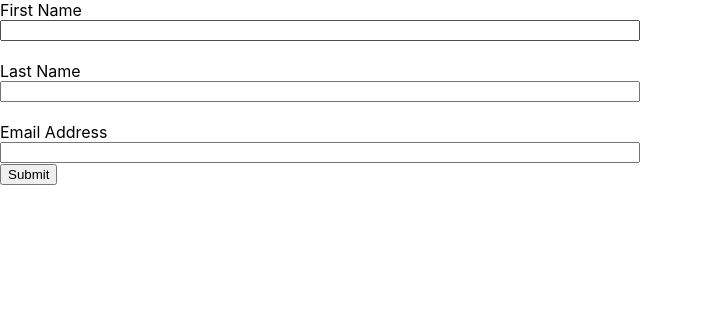
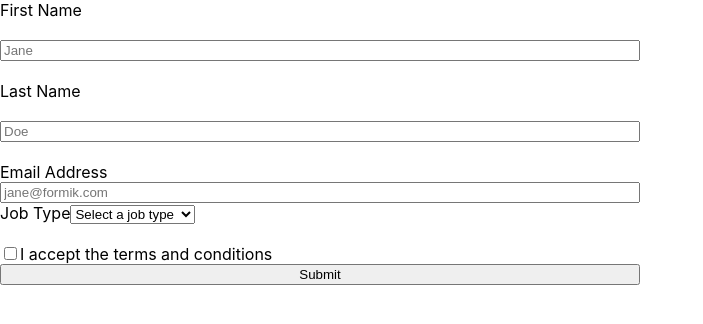
Before and after one commit to efeeney26/test-react, a React (Create React App) app: page / in a window 1280 px wide. Shown: the top 324 px of the page, without its empty margins (0-703 px from the left). Built offline with nearby package versions, Linux system fonts and the light colour scheme.

Commit message:
formik[1]

```diff
--- /dev/null
+++ b/src/components/Checkbox/Checkbox.jsx
@@ -0,0 +1,31 @@
+import React from 'react'
+import PropTypes from 'prop-types'
+import { useField } from 'formik'
+
+const Checkbox = ({ children, ...props }) => {
+    const [field, meta] = useField({ ...props, type: 'checkbox' })
+    return (
+        <div>
+            <label>
+                <input type="checkbox"
+                    {...field}
+                    {...props}
+                />
+                {children}
+            </label>
+            {meta.touched && meta.error ? (
+                <div className="error">{meta.error}</div>
+            ) : null}
+        </div>
+    )
+}
+
+Checkbox.propTypes = {
+    children: PropTypes.node
+}
+
+Checkbox.defaultProps = {
+    children: null
+}
+
+export default Checkbox
--- /dev/null
+++ b/src/components/Select/Select.jsx
@@ -0,0 +1,33 @@
+import React from 'react'
+import PropTypes from 'prop-types'
+import { useField } from 'formik'
+
+const Select = ({ label, ...restProps }) => {
+    const [field, meta] = useField(restProps)
+    return (
+        <div>
+            <label htmlFor={restProps.id || restProps.name}>{label}</label>
+            <select {...field}
+                {...restProps}
+            />
+            {meta.touched && meta.error ? (
+                <div className="error">{meta.error}</div>
+            ) : null}
+        </div>
+    )
+}
+
+Select.propTypes = {
+    label: PropTypes.string,
+    restProps: PropTypes.shape({
+        id: PropTypes.string,
+        name: PropTypes.string
+    })
+}
+
+Select.defaultProps = {
+    label: '',
+    children: null
+}
+
+export default Select
--- a/src/components/SignupForm/SignupForm.jsx
+++ b/src/components/SignupForm/SignupForm.jsx
@@ -1,6 +1,10 @@
 import React from 'react'
-import { useFormik } from 'formik'
+import { useFormik, Form, Formik } from 'formik'
 import * as Yup from 'yup'
+
+import TextInput from '../TextInput/TextInput'
+import Checkbox from '../Checkbox/Checkbox'
+import Select from '../Select/Select'
 
 import style from './SignupForm.module.css'
 
@@ -35,73 +39,76 @@ const scheme = Yup.object({
         .max(20, 'Must be 20 characters or less')
         .required('Required'),
     email: Yup.string().email('Invalid email address').required('Required'),
+    acceptedTerms: Yup.boolean()
+        .required('Required')
+        .oneOf([true], 'You must accept the terms and conditions.'),
+    jobType: Yup.string()
+        .oneOf(
+            ['designer', 'development', 'product', 'other'],
+            'Invalid Job Type'
+        )
+        .required('Required')
 })
 
 const SignupForm = (props) => {
-    const formik = useFormik({
-        initialValues: {
-            firstName: '',
-            lastName: '',
-            email: '',
-        },
-        validationSchema: scheme,
-        onSubmit: values => {
-            console.log(JSON.stringify(values, null, 2))
-        },
-    })
-
     return (
-        <form
-            onSubmit={formik.handleSubmit}
-            className={style.form}
+        <Formik
+            initialValues={{
+                firstName: '',
+                lastName: '',
+                email: '',
+                acceptedTerms: false, // added for our checkbox
+                jobType: '', // added for our select
+            }}
+            validationSchema={scheme}
+            onSubmit={(values, { setSubmitting }) => {
+                setTimeout(() => {
+                    alert(JSON.stringify(values, null, 2))
+                    setSubmitting(false)
+                }, 400)
+            }}
         >
-            <div
-                className={style.field}
+            <Form
+                className={style.form}
             >
-                <label htmlFor="firstName">First Name</label>
-                <input
-                    id="firstName"
+                <TextInput
+                    label="First Name"
                     name="firstName"
                     type="text"
-                    onChange={formik.handleChange}
-                    onBlur={formik.handleBlur}
-                    value={formik.values.firstName}
+                    placeholder="Jane"
                 />
-                {formik.touched.firstName && formik.errors.firstName ? <div style={{ color: 'red' }}>{formik.errors.firstName}</div> : null}
-            </div>
 
-            <div
-                className={style.field}
-            >
-                <label htmlFor="lastName">Last Name</label>
-                <input
-                    id="lastName"
+                <TextInput
+                    label="Last Name"
                     name="lastName"
                     type="text"
-                    onChange={formik.handleChange}
-                    onBlur={formik.handleBlur}
-                    value={formik.values.lastName}
+                    placeholder="Doe"
                 />
-                {formik.touched.lastName && formik.errors.lastName ? <div style={{ color: 'red' }}>{formik.errors.lastName}</div> : null}
-            </div>
 
-            <div
-                className={style.field}
-            >
-                <label htmlFor="email">Email Address</label>
-                <input
-                    id="email"
+                <TextInput
+                    label="Email Address"
                     name="email"
                     type="email"
-                    onChange={formik.handleChange}
-                    onBlur={formik.handleBlur}
-                    value={formik.values.email}
+                    placeholder="jane@formik.com"
                 />
-                {formik.touched.email && formik.errors.email ? <div style={{ color: 'red' }}>{formik.errors.email}</div> : null}
-            </div>
 
-            <button type="submit">Submit</button>
-        </form>
+                <Select label="Job Type"
+                    name="jobType"
+                >
+                    <option value="">Select a job type</option>
+                    <option value="designer">Designer</option>
+                    <option value="development">Developer</option>
+                    <option value="product">Product Manager</option>
+                    <option value="other">Other</option>
+                </Select>
+
+                <Checkbox name="acceptedTerms">
+                    I accept the terms and conditions
+                </Checkbox>
+
+                <button type="submit">Submit</button>
+            </Form>
+        </Formik>
     )
 }
 
--- a/src/components/SignupForm/SignupForm.module.css
+++ b/src/components/SignupForm/SignupForm.module.css
@@ -2,7 +2,7 @@
     margin-bottom: 20px;
 }
 
-.field {
+.form {
     display: flex;
     flex-flow: column wrap;
     width: 50%;
--- /dev/null
+++ b/src/components/TextInput/TextInput.jsx
@@ -0,0 +1,34 @@
+import React from 'react'
+import PropTypes from 'prop-types'
+import { useField } from 'formik'
+
+const TextInput = ({ label, ...restProps }) => {
+    const [field, meta] = useField(restProps)
+    return (
+        <>
+            <label htmlFor={restProps.id || restProps.name}>{label}</label>
+            <input
+                {...field}
+                {...restProps}
+            />
+            {meta.touched && meta.error ? (
+                <div className="error">{meta.error}</div>
+            ) : null}
+        </>
+    )
+}
+
+TextInput.propTypes = {
+    label: PropTypes.string,
+    restProps: PropTypes.shape({
+        id: PropTypes.string,
+        name: PropTypes.string
+    })
+}
+
+TextInput.defaultProps = {
+    label: '',
+    restProps: {}
+}
+
+export default TextInput
```
Also changed, not shown: src/components/Radio/Radio.jsx (added, +14 -0 lines), src/components/index.js (+7 -1 lines).
